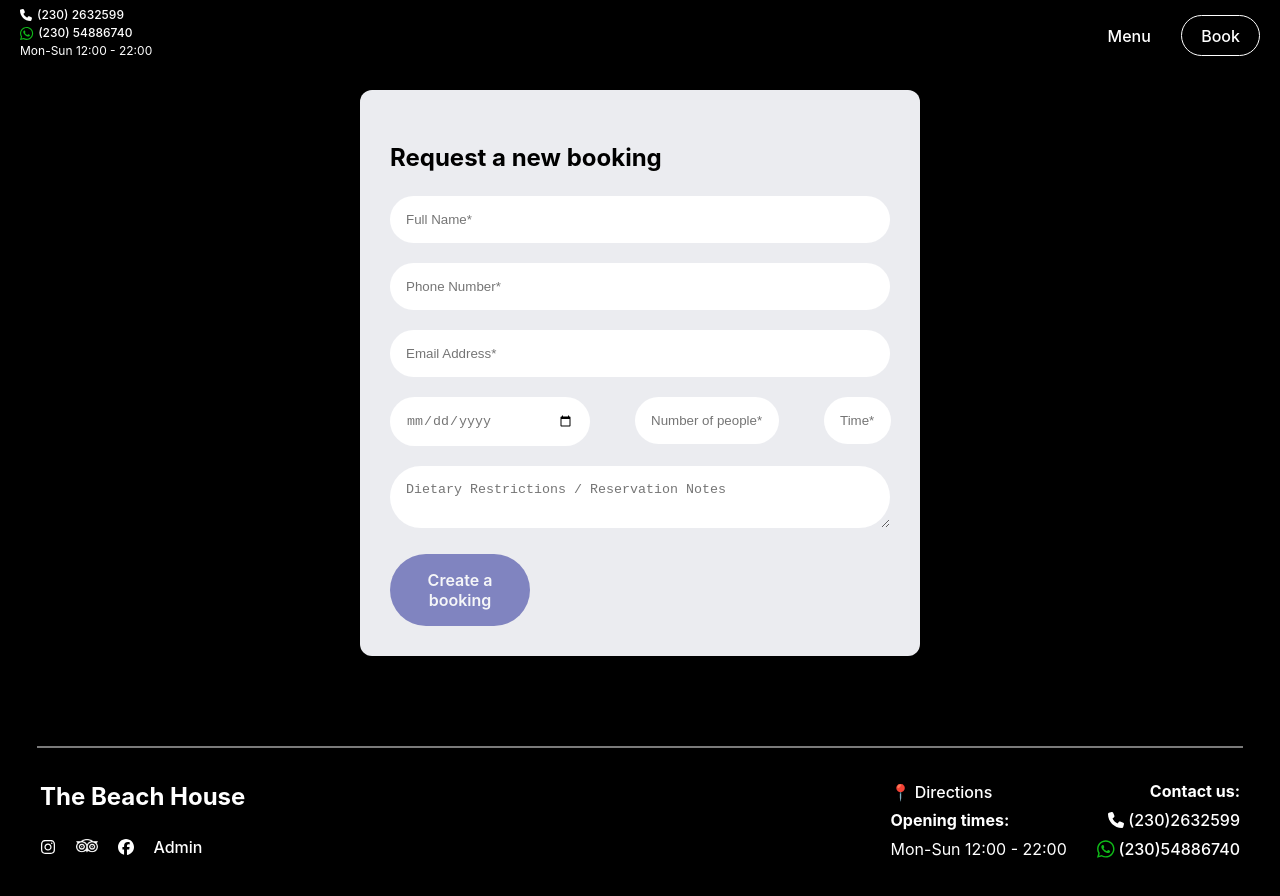
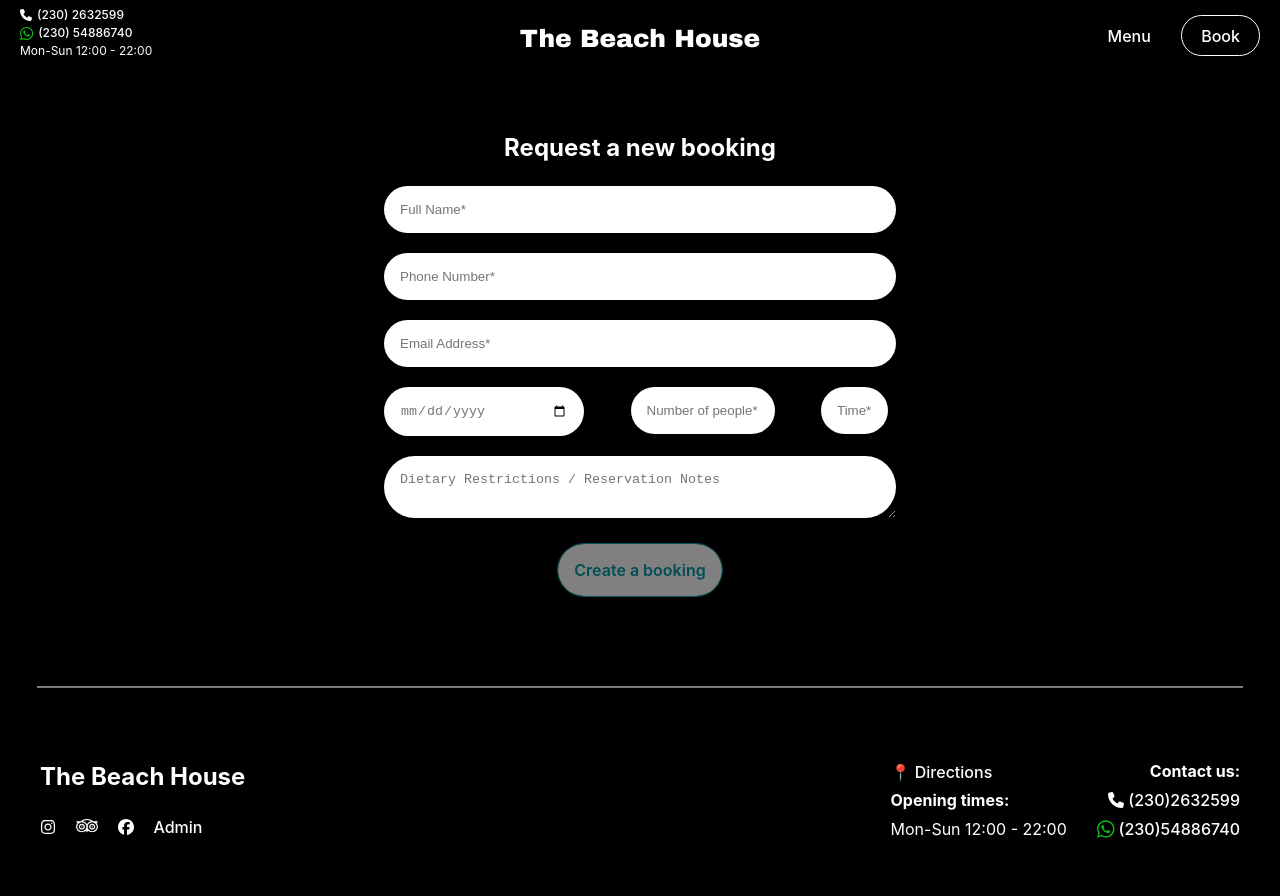
Before and after one commit to LorenzoMasselli/react-rails-restaurant-frontend, a React (Vite) app in the folder frontend/: page /react-rails-restaurant-frontend/new in a window 1280 px wide. Shown: the top 896 px of the page. After the commit the page ends 846 px from the top, so only its background shows below. Built offline with nearby package versions, Linux system fonts and the light colour scheme; a web font is replaced by a local one.

Commit message:
redesigned new bookings

```diff
--- a/frontend/src/features/bookings/forms/BookingForms.css
+++ b/frontend/src/features/bookings/forms/BookingForms.css
@@ -1,12 +1,11 @@
 .form-container {
-    width: 500px;
+    width: 40vw;
     height: 100%;
-    background-color: #EBECF0;
     padding: 30px;
-    margin: 30px;
     border-radius: 12px;
-    color: black;
 }
+
+
 
 .form-container input {
     color: black;
@@ -16,7 +15,10 @@
     display: flex;
     justify-content: center;
     align-items: center;
-    margin-top: 60px;
+    margin-top: 80px;
+    position: relative;
+    z-index: -1;
+
 }
 
 #nameInput, #phoneInput, #emailInput, #noteInput {
@@ -97,23 +99,39 @@
     outline: 0;
     border-radius: 320px;
     padding: 16px;
-    background-color:#171C8F;
+    background-color:#009BAB;
     color: white;
     font-weight: 600;
+    background-color: white;
+    color: #009BAB;
+    outline: 1px solid #009BAB;
 }
 
 .form-button:hover {
-    border: 0px;
+    background-color:#009BAB;
+    color: white;
 }
 
 
 .date-time {
     display: flex;
     justify-content: space-between;
-    gap: 37px;
+    flex-wrap: wrap;
 }
+
 
 .date-time-edit {
     display: flex;
     justify-content: space-between;
 }
+
+.form-container-heading {
+    color: white;
+    text-align: center;
+}
+
+.button-div {
+    display: flex;
+    justify-content: center;
+    align-items: center;
+}
--- a/frontend/src/features/bookings/forms/NewBookingForm.jsx
+++ b/frontend/src/features/bookings/forms/NewBookingForm.jsx
@@ -49,9 +49,10 @@ function NewBookingForm({currUser, setCurrUser}) {
     }
 
     return (
+
         <div className="align-form">
            <div className="form-container">
-           <h2>Request a new booking</h2>
+           <h2 className="form-container-heading">Request a new booking</h2>
            <form onSubmit={handleSubmit}>
                 <input type="hidden" name="confirmed" value={confirmed} />
                 <div className="name">
@@ -164,7 +165,7 @@ function NewBookingForm({currUser, setCurrUser}) {
                         placeholder="Dietary Restrictions / Reservation Notes"
                         />
                 </div>
-                <div>
+                <div className="button-div">
                     <button className="form-button" type="submit" disabled={!isValid}>Create a booking</button>
                 </div>
            </form>
--- a/frontend/src/features/footer/Footer.css
+++ b/frontend/src/features/footer/Footer.css
@@ -22,10 +22,12 @@
 .footer-right {
     display: flex;
     padding: 40px;
+    padding-bottom: 0px;
 }
 
 .footer-left {
     padding: 40px;
+    padding-bottom: 0px;
 }
 .footer-right-contact {
     display: flex;
--- a/frontend/src/features/navbar/Navbar.css
+++ b/frontend/src/features/navbar/Navbar.css
@@ -4,12 +4,13 @@ display: flex;
 justify-content:center;
 width: 100vw;
 }
+
 .navbar-title {
     font-family: 'Archivo Black', sans-serif;
     font-size: 25px;
     padding-top: 20px;
+    text-decoration: none !important;
 }
-
 
 .navbar-links {
     display: flex;
--- a/frontend/src/features/navbar/Navbar.jsx
+++ b/frontend/src/features/navbar/Navbar.jsx
@@ -1,7 +1,7 @@
 /* eslint-disable react/prop-types */
 // eslint-disable-next-line no-unused-vars
 import React, { useEffect} from 'react';
-import { Link } from 'react-router-dom'
+import { Link, useLocation } from 'react-router-dom'
 import './Navbar.css'
 import { FontAwesomeIcon } from '@fortawesome/react-fontawesome'
 import { faWhatsapp } from '@fortawesome/free-brands-svg-icons'
@@ -10,12 +10,12 @@ import menu from '../bookings/menu/beach-house-menu.pdf'
 
 // eslint-disable-next-line react/prop-types
 function Navbar({currUser, isTitleAtTop,isHomeTwoAtTop }) {
-
+    const { pathname } = useLocation();
 
 
     return (
         <nav className='navbar' >
-            <section className='navbar-1' style={{backgroundColor: isHomeTwoAtTop ? "black": "rgba(0, 0, 0, 0)"}}>
+            <section className='navbar-1' style={{backgroundColor: isHomeTwoAtTop ? "black": pathname !== "/react-rails-restaurant-frontend/" ? "black" : "rgba(0, 0, 0, 0)"}}>
                 <div className='navbar-1-left'>
                     <div className='navbar-1-contacts'>
                         <a href='tel:2302632599' target='blank'><FontAwesomeIcon icon={faPhone} style={{color: "white",}} size='m'/> (230) 2632599</a>
@@ -23,7 +23,7 @@ function Navbar({currUser, isTitleAtTop,isHomeTwoAtTop }) {
                         <p>Mon-Sun 12:00 - 22:00 </p>
                     </div>
                 </div>
-                <Link to="/react-rails-restaurant-frontend" className='navbar-title' style={{display: isTitleAtTop ? "block" : "none"}}>The Beach House</Link>
+                <Link to="/react-rails-restaurant-frontend" className='navbar-title' style={{display: isTitleAtTop ? "block": pathname !== "/react-rails-restaurant-frontend/" ? "block" : "none"}}>The Beach House</Link>
                 <div className='navbar-links'>
                     <div>
                         {currUser && currUser.admin ? (
--- a/frontend/src/index.css
+++ b/frontend/src/index.css
@@ -65,7 +65,7 @@ button:hover {
     background-color: #171d8e00;
     color: white;
     border: solid 1px white;
-    max-width: 140px;
+    /* max-width: 140px; */
 
   }
   button:hover {
```
